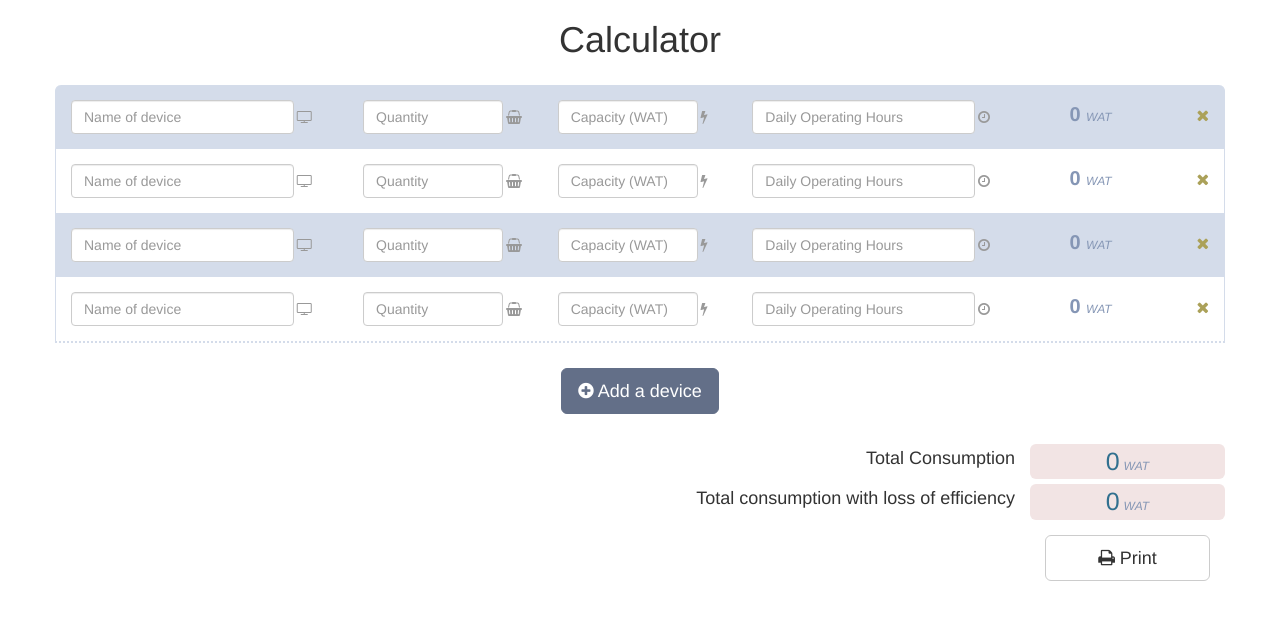
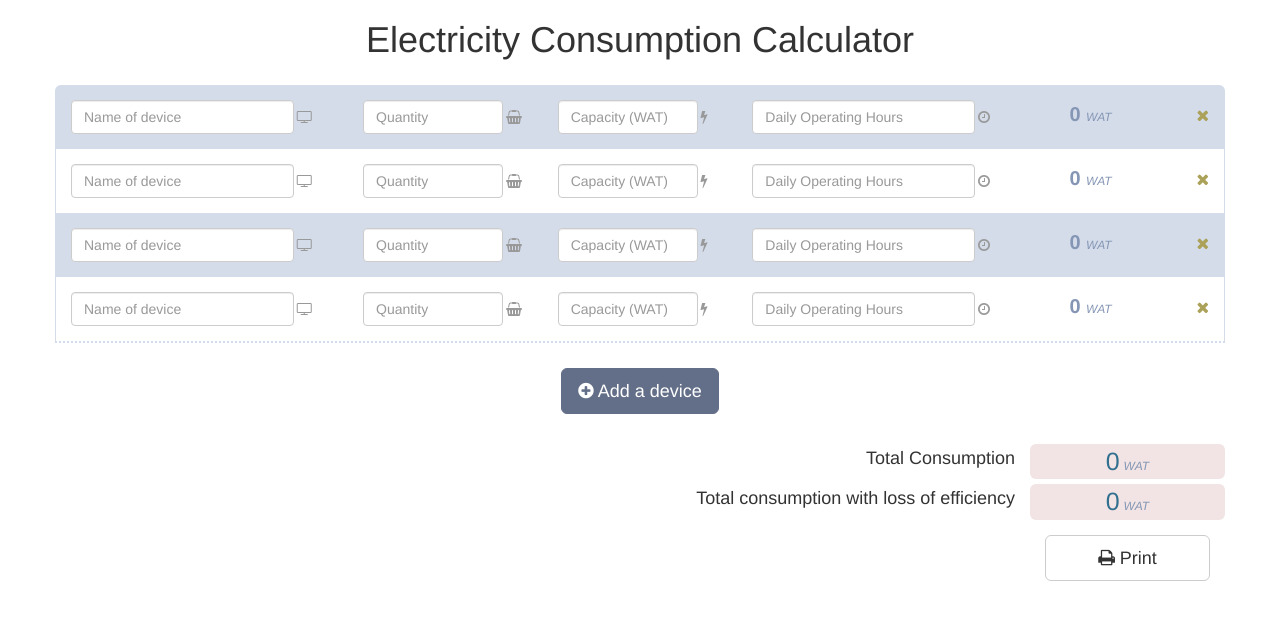
Before and after one commit to abder/Electricity-Consumption-Calculator, a plain HTML site: page index.html in a window 1280 px wide. Drawn offline with nearby package versions, Linux system fonts and the light colour scheme.

Commit message:
style: Change the document title
Change the title to a one more expressive

```diff
--- a/index.html
+++ b/index.html
@@ -4,14 +4,14 @@
 	<meta charset="UTF-8">
   <meta name="viewport" content="width=device-width, initial-scale=1.0">
 
-	<title>My Calculator</title>
+	<title>Electricity Consumption Calculator</title>
 	<link rel="stylesheet" href="https://maxcdn.bootstrapcdn.com/bootstrap/3.3.6/css/bootstrap.min.css" integrity="sha384-1q8mTJOASx8j1Au+a5WDVnPi2lkFfwwEAa8hDDdjZlpLegxhjVME1fgjWPGmkzs7" crossorigin="anonymous">
   <link rel="stylesheet" href="lib/font-awesome-4.7.0/css/font-awesome.min.css">
 	<link rel="stylesheet" href="style/main.css">
 </head>
 <body>
 <div class="container" id="container">
-        <h1 class="text-center">Calculator</h1>
+        <h1 class="text-center">Electricity Consumption Calculator</h1>
 
   <!-- Form Starting -->
     <div id="form-container">
```
